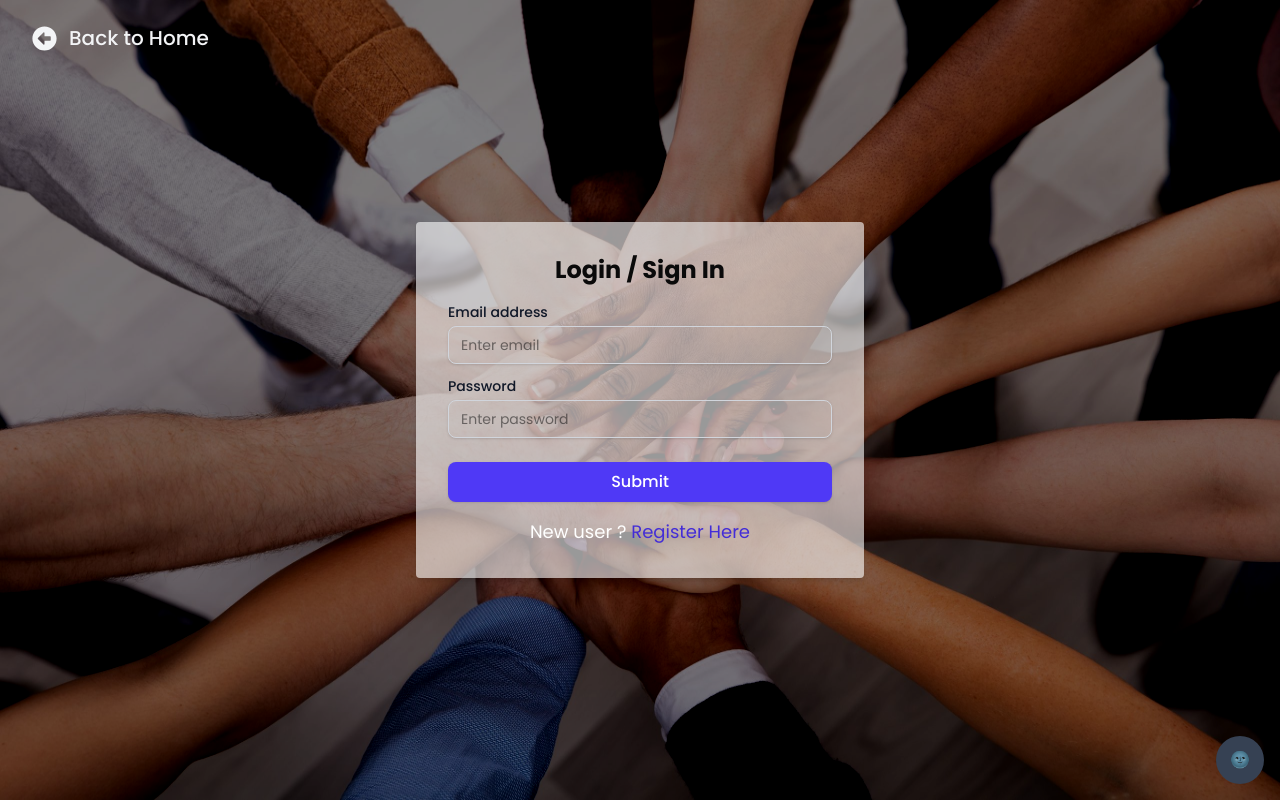
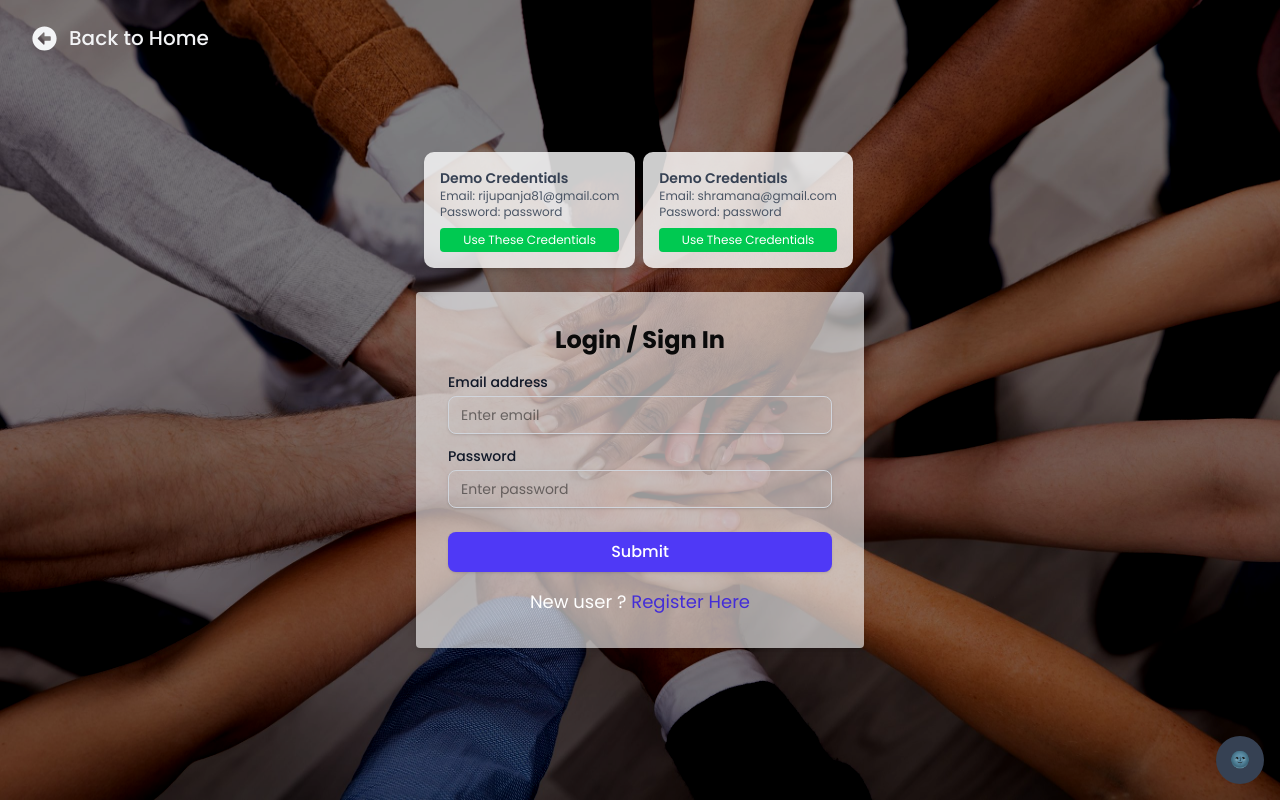
Before and after one commit to shramana263/NeighbourLink, a React (Vite) app: page /login in a window 1280 px wide. Built offline with nearby package versions, Linux system fonts and the light colour scheme; no server answers; what olamaps-web-sdk would draw is missing.

Commit message:
feat: add SampleCredentialCard component for demo credentials in Login page

```diff
--- a/src/components/authPage/Login.tsx
+++ b/src/components/authPage/Login.tsx
@@ -5,6 +5,31 @@ import { toast } from "react-toastify";
 import { FaArrowAltCircleLeft } from "react-icons/fa";
 import { motion } from "framer-motion";
 import { useNavigate } from "react-router-dom";
+
+// Sample Credential Card Component
+const SampleCredentialCard = ({
+  email,
+  password,
+  onUseCredentials
+}: {
+  email: string;
+  password: string;
+  onUseCredentials: (email: string, password: string) => void
+}) => {
+  return (
+    <div className="bg-white/80 p-4 rounded-lg shadow-md mb-2">
+      <h4 className="text-sm font-semibold text-gray-700">Demo Credentials</h4>
+      <div className="text-xs text-gray-600">Email: {email}</div>
+      <div className="text-xs text-gray-600">Password: {password}</div>
+      <button
+        onClick={() => onUseCredentials(email, password)}
+        className="mt-2 w-full px-2 py-1 bg-green-500 text-white text-xs rounded hover:bg-green-600"
+      >
+        Use These Credentials
+      </button>
+    </div>
+  );
+};
 
 function Login() {
   const [email, setEmail] = useState("");
@@ -15,7 +40,6 @@ function Login() {
     e.preventDefault();
     try {
       await signInWithEmailAndPassword(auth, email, password);
-      // await setupFCMToken(user.user.uid)
       console.log("User logged in Successfully");
       navigate('/')
       toast.success("User logged in Successfully", {
@@ -29,6 +53,11 @@ function Login() {
         });
       }
     }
+  };
+
+  const populateCredentials = (email: string, password: string) => {
+    setEmail(email);
+    setPassword(password);
   };
 
   return (
@@ -45,7 +74,30 @@ function Login() {
         >
           <FaArrowAltCircleLeft size={25} /> Back to Home
         </button>
-        <form onSubmit={handleSubmit} className="w-full max-w-md p-8 bg-white/60 shadow-md rounded ">
+        <div className="w-full max-w-md">
+          {/* Sample Credentials Section */}
+          <div className="mb-4 px-2">
+            <motion.div
+              initial={{scale: 0}}
+              animate={{scale: 1}}
+              transition={{duration: 0.3}}
+            >
+              <div className="flex gap-2">
+                <SampleCredentialCard
+                  email="rijupanja81@gmail.com"
+                  password="password"
+                  onUseCredentials={populateCredentials}
+                />
+                <SampleCredentialCard
+                  email="shramana@gmail.com"
+                  password="password"
+                  onUseCredentials={populateCredentials}
+                />
+              </div>
+            </motion.div>
+          </div>
+
+          <form onSubmit={handleSubmit} className="w-full p-8 bg-white/60 shadow-md rounded ">
             <motion.div
             initial={{scale:0}}
             animate={{ scale:1 }}
@@ -90,6 +142,7 @@ function Login() {
 
           </form>
         </div>
+      </div>
     </>
   );
 }
```
Lines whose indentation alone changed are shown as unchanged.
